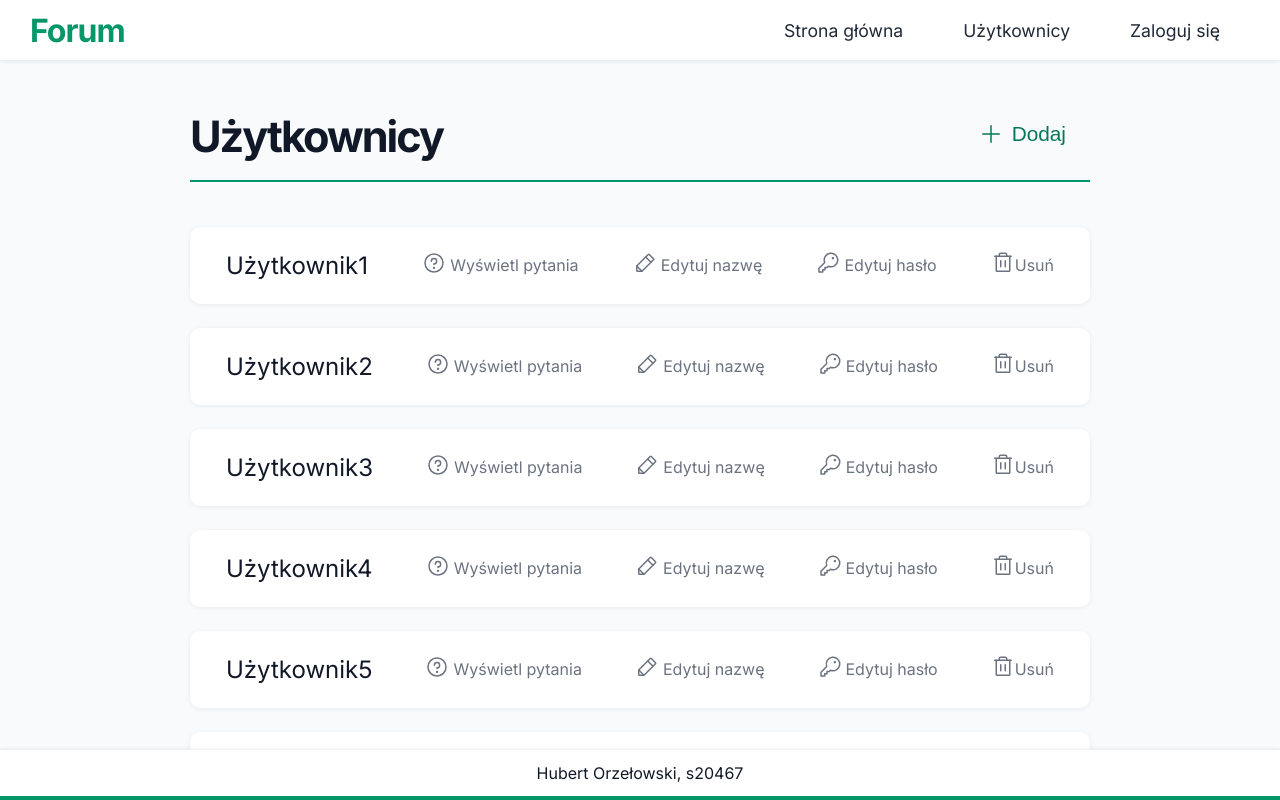
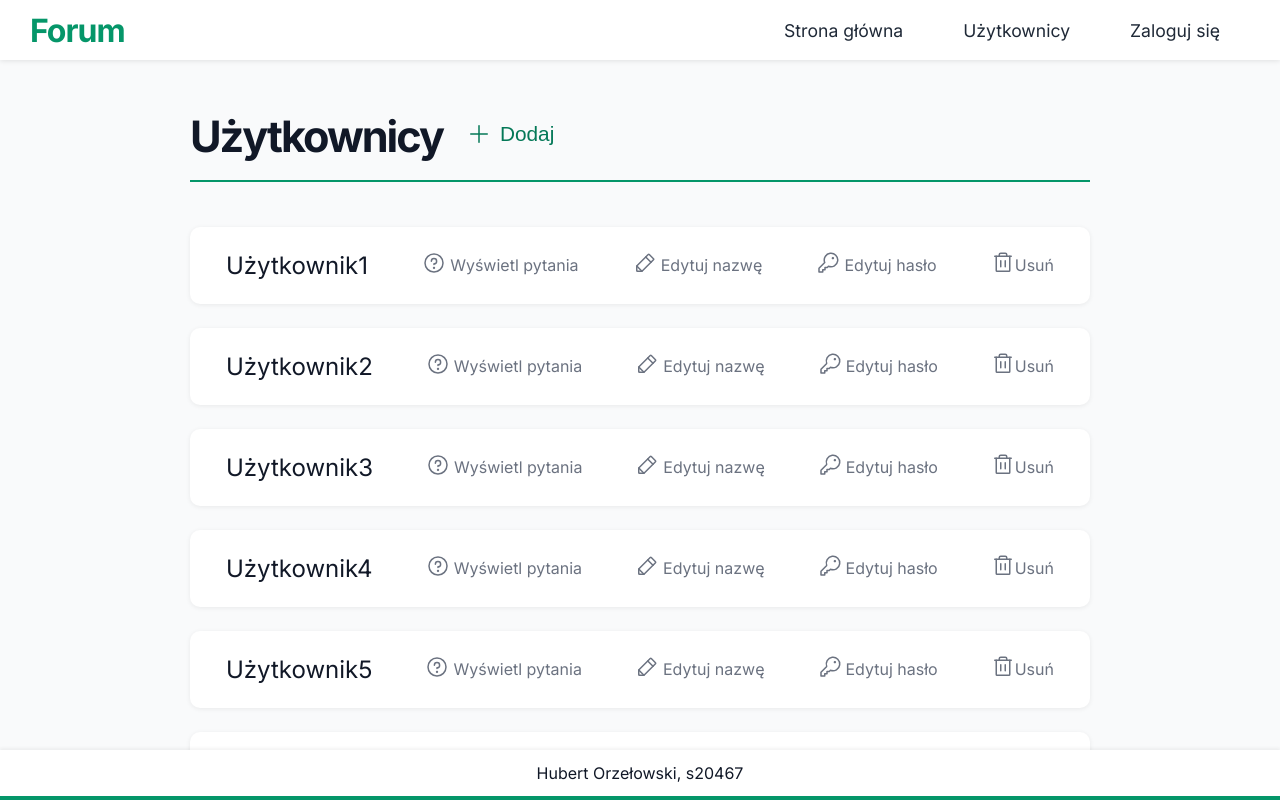
Before and after one commit to s20467/Forum_Frontend, an Angular app: page /users/list in a window 1280 px wide. Shown: the top 800 px of the page. Built offline with nearby package versions, Linux system fonts and the light colour scheme.

Commit message:
Minor add-button styles fix

```diff
--- a/src/app/shared/buttons/add-button/add-button.component.css
+++ b/src/app/shared/buttons/add-button/add-button.component.css
@@ -1,6 +1,5 @@
 
 .add-answer-box{
-    float: right;
     width: fit-content;
     padding: 12px 24px;
     cursor: pointer;
@@ -14,9 +13,6 @@
     color: var(--main-tint-1);
 }
 
-.add-answer-box .shorter-content{
-    display: none;
-}
 
 .add-answer-icon{
     width: 1.5rem;
```
